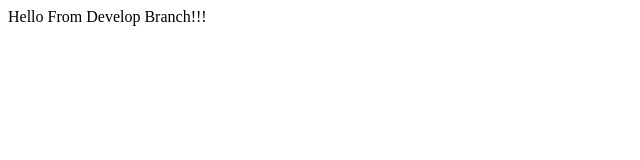
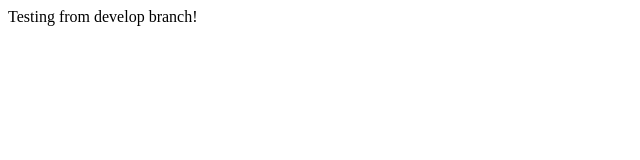
Before and after one commit to chris201222/docker-demo, a plain HTML site: page nginx/index.html in a window 1280 px wide. Shown: the full height of the page, 0-640 px from the left. Drawn offline with Linux system fonts and the light colour scheme.

Commit message:
Update index.html

```diff
--- a/nginx/index.html
+++ b/nginx/index.html
@@ -1 +1 @@
-<p> Hello From Develop Branch!!! </p>
+<p> Testing from develop branch! </p>
```
